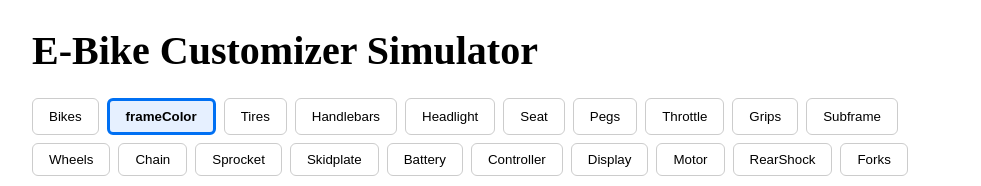
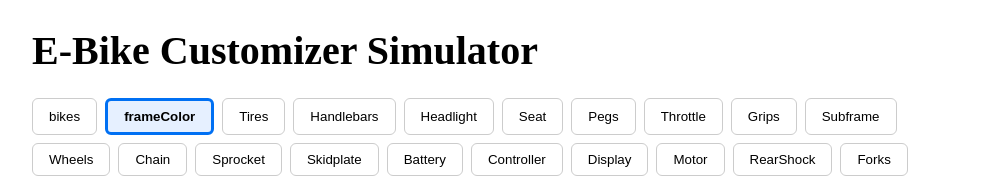
Before and after one commit to ThundxrCl0ud/ebike-simulator, a Next.js app: page / in a window 1280 px wide. Shown: the top 186 px of the page, without its empty margins (158-1139 px from the left). Built offline with nearby package versions, Linux system fonts and the light colour scheme.

Commit message:
Update index.js

```diff
--- a/pages/index.js
+++ b/pages/index.js
@@ -1,7 +1,7 @@
 import React, { useState, useMemo } from "react";
 
 const parts = {
-       Bikes: {
+       bikes: {
     "Stark Varg": [
       "Stark Varg MX (standard, 2021–2023)",
       "Stark Varg MX Alpha (80 hp)",
```
